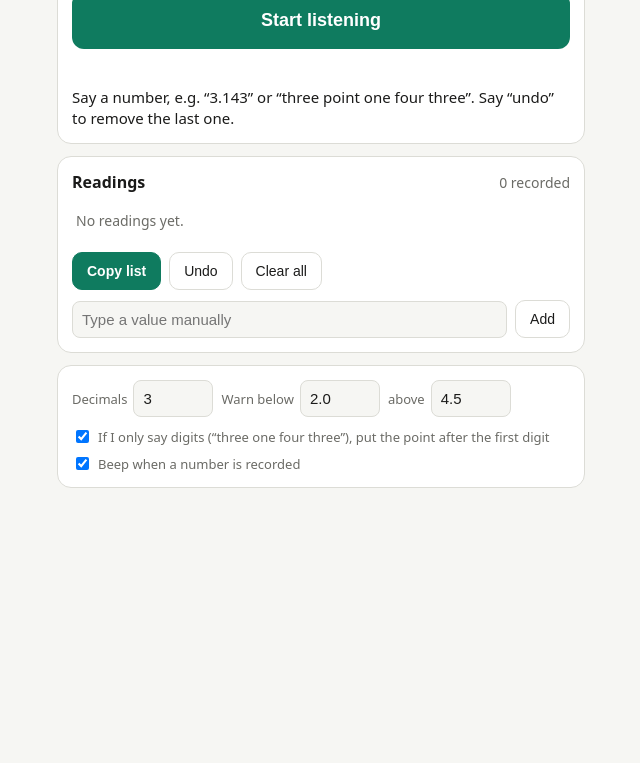
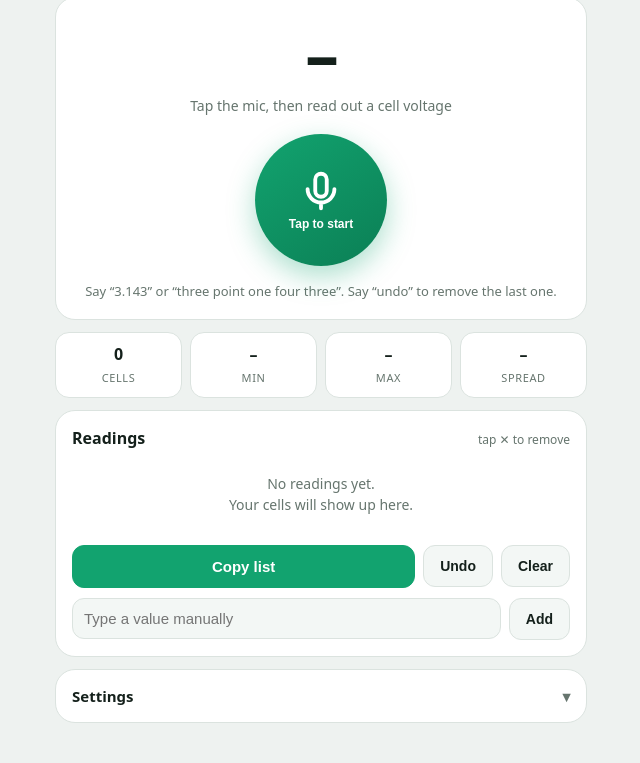
Before and after one commit to datamansyn/LazyCells, a website: page www/index.html in a window 1280 px wide. Shown: the part 82-845 px from the top of the page, without its empty margins (319-959 px from the left). Before the commit the page ends 800 px from the top, so only its background shows below. Drawn offline with Linux system fonts and the light colour scheme.

Commit message:
Update index.html

```diff
--- a/www/index.html
+++ b/www/index.html
@@ -3,76 +3,115 @@
 <head>
 <meta charset="utf-8">
 <meta name="viewport" content="width=device-width, initial-scale=1, viewport-fit=cover">
-<title>Voltage Logger</title>
+<title>LazyCells</title>
 <style>
-:root{--bg:#f6f6f3;--card:#fff;--tx:#1b1b1a;--mut:#6b6b66;--ac:#0f7b5f;--acx:#fff;--bd:#dcdcd6;--warn:#c2410c;--rec:#c62828;
-box-sizing:border-box;padding-top:env(safe-area-inset-top,0px);padding-bottom:env(safe-area-inset-bottom,0px);color-scheme:light}
-@media (prefers-color-scheme:dark){:root:not([data-theme="light"]){--bg:#141413;--card:#1f1f1d;--tx:#eeeeea;--mut:#9a9a93;--ac:#34c39a;--acx:#06201a;--bd:#34342f;--warn:#fb923c;--rec:#ef5350;color-scheme:dark}}
-:root[data-theme="dark"]{--bg:#141413;--card:#1f1f1d;--tx:#eeeeea;--mut:#9a9a93;--ac:#34c39a;--acx:#06201a;--bd:#34342f;--warn:#fb923c;--rec:#ef5350;color-scheme:dark}
-html{scroll-padding-top:env(safe-area-inset-top,0px)}
-*{box-sizing:border-box}
-body{margin:0;background:var(--bg);color:var(--tx);font-family:system-ui,-apple-system,"Segoe UI",Roboto,sans-serif;max-width:560px;margin:0 auto;padding:16px}
-h1{font-size:20px;margin:4px 0 12px}
-.card{background:var(--card);border:1px solid var(--bd);border-radius:14px;padding:14px;margin-bottom:12px}
-#mic{width:100%;padding:18px;font-size:18px;font-weight:600;border:0;border-radius:12px;background:var(--ac);color:var(--acx)}
-#mic.on{background:var(--rec);color:#fff}
-#heard{margin-top:10px;font-size:14px;color:var(--mut);min-height:20px}
-#status{font-size:15px;color:var(--tx);margin-top:8px;line-height:1.4}
+:root{--bg:#eef2f0;--card:#fff;--tx:#14201b;--mut:#66756e;--ac:#12a36f;--ac2:#0b7f55;--acx:#fff;--bd:#dbe3df;--soft:#f3f7f5;--warn:#d9480f;--rec:#e03131;color-scheme:light}
+@media (prefers-color-scheme:dark){:root{--bg:#0c1210;--card:#151e1a;--tx:#ecf3ef;--mut:#8a9a92;--ac:#2fd69a;--ac2:#1ea777;--acx:#04251a;--bd:#25322c;--soft:#1b2722;--warn:#ff922b;--rec:#ff6b6b;color-scheme:dark}}
+*{box-sizing:border-box;-webkit-tap-highlight-color:transparent}
+html{padding-top:env(safe-area-inset-top,0px);padding-bottom:env(safe-area-inset-bottom,0px)}
+body{margin:0;background:var(--bg);color:var(--tx);font-family:system-ui,-apple-system,"Segoe UI",Roboto,sans-serif;max-width:560px;margin:0 auto;padding:14px 14px 28px}
+header{display:flex;align-items:center;gap:12px;padding:6px 4px 14px}
+header svg{color:var(--ac);flex:none}
+.brand{font-size:24px;font-weight:800;letter-spacing:-.5px;line-height:1}
+.brand b{color:var(--ac)}
+.tag{font-size:13px;color:var(--mut);margin-top:3px}
+.card{background:var(--card);border:1px solid var(--bd);border-radius:20px;padding:16px;margin-bottom:12px}
+.hero{text-align:center;padding:22px 16px 18px}
+.last{font-size:68px;font-weight:800;letter-spacing:-2px;line-height:1;font-variant-numeric:tabular-nums}
+.last small{font-size:24px;font-weight:600;color:var(--mut);margin-left:4px;letter-spacing:0}
+.last.w{color:var(--warn)}
+#heard{font-size:14px;color:var(--mut);margin:8px 0 18px;min-height:20px}
+#mic{position:relative;width:132px;height:132px;border-radius:50%;border:0;background:linear-gradient(145deg,var(--ac),var(--ac2));color:var(--acx);display:inline-flex;flex-direction:column;align-items:center;justify-content:center;gap:4px;box-shadow:0 10px 28px rgba(18,163,111,.35)}
+#mic svg{width:46px;height:46px}
+#mic span{font-size:12px;font-weight:700;max-width:100px;line-height:1.15}
+#mic.on{background:linear-gradient(145deg,var(--rec),#c92a2a);color:#fff;box-shadow:0 10px 28px rgba(224,49,49,.4)}
+#mic.on::after{content:"";position:absolute;inset:-8px;border-radius:50%;border:3px solid var(--rec);opacity:.6;animation:pulse 1.4s ease-out infinite}
+@keyframes pulse{0%{transform:scale(.92);opacity:.7}100%{transform:scale(1.25);opacity:0}}
+@media (prefers-reduced-motion:reduce){#mic.on::after{animation:none}}
+#status{font-size:13px;color:var(--mut);margin-top:16px;line-height:1.45}
+.stats{display:grid;grid-template-columns:repeat(4,1fr);gap:8px;margin-bottom:12px}
+.stat{background:var(--card);border:1px solid var(--bd);border-radius:14px;padding:10px 6px;text-align:center}
+.stat b{display:block;font-size:16px;font-variant-numeric:tabular-nums}
+.stat span{font-size:11px;color:var(--mut);text-transform:uppercase;letter-spacing:.6px}
+.head{display:flex;justify-content:space-between;align-items:baseline;margin-bottom:6px}
+.head strong{font-size:16px}.head span{font-size:12px;color:var(--mut)}
+ol{margin:0;padding:0;list-style:none;max-height:38vh;overflow-y:auto}
+li{display:flex;align-items:center;gap:10px;padding:8px 2px;border-bottom:1px solid var(--bd)}
+li:last-child{border-bottom:0}
+li .n{width:26px;height:26px;border-radius:8px;background:var(--soft);color:var(--mut);font-size:12px;font-weight:700;display:flex;align-items:center;justify-content:center;flex:none}
+li .v{font-size:20px;font-weight:700;font-variant-numeric:tabular-nums;width:76px}
+li .bar{flex:1;height:6px;border-radius:3px;background:var(--soft);overflow:hidden}
+li .bar i{display:block;height:100%;background:var(--ac);border-radius:3px}
+li.w .v{color:var(--warn)}li.w .bar i{background:var(--warn)}
+li button{border:0;background:none;color:var(--mut);font-size:16px;padding:6px 8px}
+.empty{color:var(--mut);padding:18px 4px;font-size:14px;text-align:center;line-height:1.5}
 .row{display:flex;gap:8px;flex-wrap:wrap;align-items:center}
-button.s{padding:10px 14px;border-radius:10px;border:1px solid var(--bd);background:var(--card);color:var(--tx);font-size:14px}
-button.p{background:var(--ac);color:var(--acx);border-color:var(--ac);font-weight:600}
-.head{display:flex;justify-content:space-between;align-items:center;margin-bottom:8px}
-#count{color:var(--mut);font-size:14px}
-ol{margin:0;padding:0;list-style:none;max-height:42vh;overflow-y:auto}
-li{display:flex;justify-content:space-between;align-items:center;padding:9px 4px;border-bottom:1px solid var(--bd);font-size:20px;font-variant-numeric:tabular-nums}
-li.w .v{color:var(--warn)}
-li .n{color:var(--mut);font-size:13px;width:34px}
-li .v{flex:1}
-li button{border:0;background:none;color:var(--mut);font-size:20px;padding:4px 10px}
-.empty{color:var(--mut);padding:10px 4px;font-size:14px}
+button.s{padding:12px 16px;border-radius:12px;border:1px solid var(--bd);background:var(--soft);color:var(--tx);font-size:14px;font-weight:600}
+button.p{flex:1;background:var(--ac);color:var(--acx);border-color:var(--ac);font-size:15px}
+input[type=number],input[type=text]{padding:11px;border-radius:12px;border:1px solid var(--bd);background:var(--soft);color:var(--tx);font-size:15px;width:76px}
+#manual{flex:1;min-width:0;width:auto}
+details summary{font-weight:700;font-size:15px;cursor:pointer;list-style:none}
+details summary::after{content:"\25BE";float:right;color:var(--mut)}
 label{font-size:13px;color:var(--mut);display:flex;align-items:center;gap:6px}
-input[type=number],input[type=text]{padding:9px;border-radius:8px;border:1px solid var(--bd);background:var(--bg);color:var(--tx);font-size:15px;width:80px}
-#manual{flex:1;min-width:0;width:auto}
+.set{display:flex;flex-direction:column;gap:12px;margin-top:14px}
 </style>
 </head>
 <body>
-<h1>Voltage Logger <span style="font-size:12px;color:var(--mut)">app v2</span></h1>
+<header>
+  <svg width="44" height="44" viewBox="0 0 48 48" aria-hidden="true"><rect x="3" y="13" width="37" height="22" rx="6" fill="none" stroke="currentColor" stroke-width="3"/><rect x="42" y="20" width="4" height="8" rx="2" fill="currentColor"/><path d="M25 16 17 26h6l-2 7 10-11h-6z" fill="currentColor"/></svg>
+  <div><div class="brand">Lazy<b>Cells</b></div><div class="tag">Say the voltage. It gets logged.</div></div>
+</header>
 
-<div class="card">
-  <button id="mic">Start listening</button>
-  <div id="heard"></div>
-  <div id="status">Say a number, e.g. “3.143” or “three point one four three”. Say “undo” to remove the last one.</div>
+<section class="card hero">
+  <div id="last" class="last">&ndash;</div>
+  <div id="heard">Tap the mic, then read out a cell voltage</div>
+  <button id="mic" aria-label="Start or stop listening">
+    <svg viewBox="0 0 24 24" fill="none" stroke="currentColor" stroke-width="2" stroke-linecap="round" stroke-linejoin="round"><rect x="9" y="3" width="6" height="12" rx="3"/><path d="M5 11a7 7 0 0 0 14 0M12 18v3"/></svg>
+    <span id="miclabel">Tap to start</span>
+  </button>
+  <div id="status">Say &ldquo;3.143&rdquo; or &ldquo;three point one four three&rdquo;. Say &ldquo;undo&rdquo; to remove the last one.</div>
+</section>
+
+<div class="stats">
+  <div class="stat"><b id="count">0</b><span>Cells</span></div>
+  <div class="stat"><b id="smin">&ndash;</b><span>Min</span></div>
+  <div class="stat"><b id="smax">&ndash;</b><span>Max</span></div>
+  <div class="stat"><b id="sspr">&ndash;</b><span>Spread</span></div>
 </div>
 
-<div class="card">
-  <div class="head"><strong>Readings</strong><span id="count">0</span></div>
+<section class="card">
+  <div class="head"><strong>Readings</strong><span>tap &#10005; to remove</span></div>
   <ol id="list"></ol>
   <div class="row" style="margin-top:12px">
     <button class="s p" id="copy">Copy list</button>
     <button class="s" id="undo">Undo</button>
-    <button class="s" id="clear">Clear all</button>
+    <button class="s" id="clear">Clear</button>
   </div>
   <div class="row" style="margin-top:10px">
     <input type="text" id="manual" inputmode="decimal" placeholder="Type a value manually">
     <button class="s" id="add">Add</button>
   </div>
-</div>
+</section>
 
-<div class="card">
-  <div class="row">
-    <label>Decimals <input type="number" id="dec" min="1" max="5" value="3"></label>
-    <label>Warn below <input type="number" id="lo" step="0.1" value="2.0"></label>
-    <label>above <input type="number" id="hi" step="0.1" value="4.5"></label>
+<details class="card">
+  <summary>Settings</summary>
+  <div class="set">
+    <div class="row">
+      <label>Decimals <input type="number" id="dec" min="1" max="5" value="3"></label>
+      <label>Warn below <input type="number" id="lo" step="0.1" value="2.0"></label>
+      <label>above <input type="number" id="hi" step="0.1" value="4.5"></label>
+    </div>
+    <label><input type="checkbox" id="auto" checked> If I only say digits (&ldquo;three one four three&rdquo;), put the point after the first digit</label>
+    <label><input type="checkbox" id="beep" checked> Beep when a number is recorded</label>
   </div>
-  <label style="margin-top:10px"><input type="checkbox" id="auto" checked> If I only say digits (“three one four three”), put the point after the first digit</label>
-  <label style="margin-top:8px"><input type="checkbox" id="beep" checked> Beep when a number is recorded</label>
-</div>
+</details>
 
 <script>
+
 (function(){
   var $=function(i){return document.getElementById(i)};
   var readings=[],listening=false,rec=null,wake=null,actx=null;
-  var KEY="voltage-logger-v1";
+  var KEY="lazycells-v1";
 
   function load(){try{var s=localStorage.getItem(KEY);if(s){var o=JSON.parse(s);readings=o.r||[];
     ["dec","lo","hi"].forEach(function(k){if(o[k]!=null)$(k).value=o[k]});
@@ -82,17 +121,26 @@ input[type=number],input[type=text]{padding:9px;border-radius:8px;border:1px sol
   function render(){
     var lo=parseFloat($("lo").value),hi=parseFloat($("hi").value),ol=$("list");
     ol.innerHTML="";
-    if(!readings.length){ol.innerHTML='<div class="empty">No readings yet.</div>'}
+    if(!readings.length){ol.innerHTML='<div class="empty">No readings yet.<br>Your cells will show up here.</div>'}
     readings.forEach(function(v,i){
-      var li=document.createElement("li");
-      var x=parseFloat(v);
-      if(x<lo||x>hi)li.className="w";
-      li.innerHTML='<span class="n">'+(i+1)+'</span><span class="v">'+v+'</span>';
-      var b=document.createElement("button");b.textContent="✕";b.setAttribute("aria-label","Delete");
+      var x=parseFloat(v),bad=(x<lo||x>hi);
+      var pct=Math.max(0,Math.min(100,(x-lo)/(hi-lo)*100));
+      var li=document.createElement("li");if(bad)li.className="w";
+      li.innerHTML='<span class="n">'+(i+1)+'</span><span class="v">'+v+'</span><span class="bar"><i style="width:'+pct+'%"></i></span>';
+      var b=document.createElement("button");b.textContent="\u2715";b.setAttribute("aria-label","Delete");
       b.onclick=function(){readings.splice(i,1);save();render()};
       li.appendChild(b);ol.appendChild(li);
     });
-    $("count").textContent=readings.length+" recorded";
+    $("count").textContent=readings.length;
+    var nums=readings.map(parseFloat).filter(isFinite);
+    if(nums.length){
+      var mn=Math.min.apply(null,nums),mx=Math.max.apply(null,nums);
+      $("smin").textContent=mn.toFixed(3);$("smax").textContent=mx.toFixed(3);
+      $("sspr").textContent=Math.round((mx-mn)*1000)+" mV";
+    }else{$("smin").textContent=$("smax").textContent=$("sspr").textContent="\u2013"}
+    var last=readings[readings.length-1],lx=parseFloat(last);
+    $("last").innerHTML=last?last+"<small>V</small>":"\u2013";
+    $("last").className="last"+(last&&(lx<lo||lx>hi)?" w":"");
     ol.scrollTop=ol.scrollHeight;
   }
 
@@ -145,7 +193,7 @@ input[type=number],input[type=text]{padding:9px;border-radius:8px;border:1px sol
   }
 
   function setUI(){
-    $("mic").textContent=listening?"Listening… tap to stop":"Start listening";
+    $("miclabel").textContent=listening?"Listening \u2013 tap to stop":"Tap to start";
     $("mic").className=listening?"on":"";
   }
 
@@ -182,7 +230,7 @@ input[type=number],input[type=text]{padding:9px;border-radius:8px;border:1px sol
       var a=await NativeSR.available();
       if(!a.available){setStatus("No speech recognition service found. Install or enable the Google app.");return}
       var p=await NativeSR.requestPermissions();
-      if(p.speechRecognition!=="granted"){setStatus("Microphone permission denied. Enable it in Android Settings > Apps > Voltage Logger > Permissions.");return}
+      if(p.speechRecognition!=="granted"){setStatus("Microphone permission denied. Enable it in Android Settings > Apps > LazyCells > Permissions.");return}
     }catch(e){setStatus("Setup error: "+((e&&e.message)||e));return}
     listening=true;setUI();setStatus("Starting mic\u2026");nativeLoop();
   }
```
